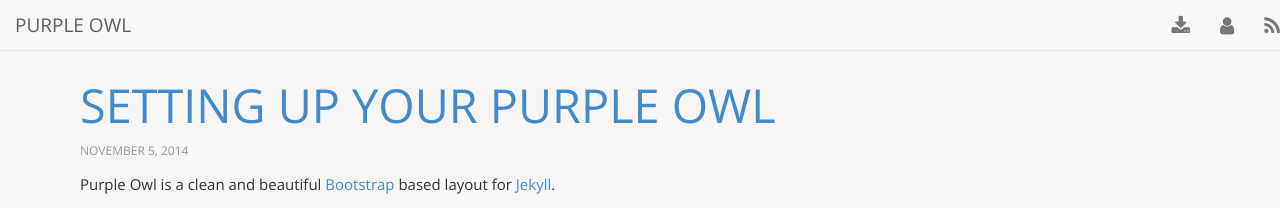
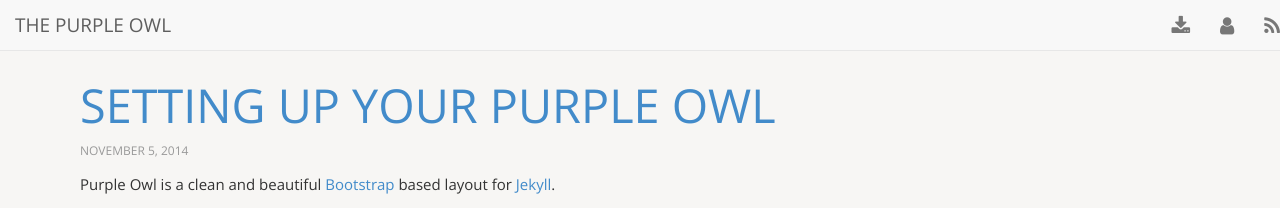
Before and after one commit to roachhd/purple-owl, a Jekyll site: the page built from _posts/2014-11-05-setting-up-your-purple-owl.md, in a window 1280 px wide. Shown: the top 208 px of the page. Built offline with Jekyll 4.4.1, drawn with Linux system fonts in a browser that asks for light colours; nearby versions of some CDN libraries; library files that are not in the unit come from our copies; Markdown is read by kramdown in place of the engine named in the settings; comment, search, counter and statistics services are not loaded.

Commit message:
Update _config.yml

```diff
--- a/_config.yml
+++ b/_config.yml
@@ -4,9 +4,9 @@ permalink: /posts/:title
 rdiscount:
   extensions: [smart]
 exclude: [ Gemfile, Gemfile.lock, gems, _assets, bower_components ]
-title:  Purple Owl
+title:  The Purple Owl
 production_url: http://roachhd.github.io/purple-owl/
-baseurl:  /purple-owl/
+baseurl:  roachhd.github.io/purple-owl/
 description: "Blah blah blah blah blah blah blah blah blah blah blah blah blah blah."
 disqus_shortname: purple-owl
 analytics: UA-47871720-4
```
